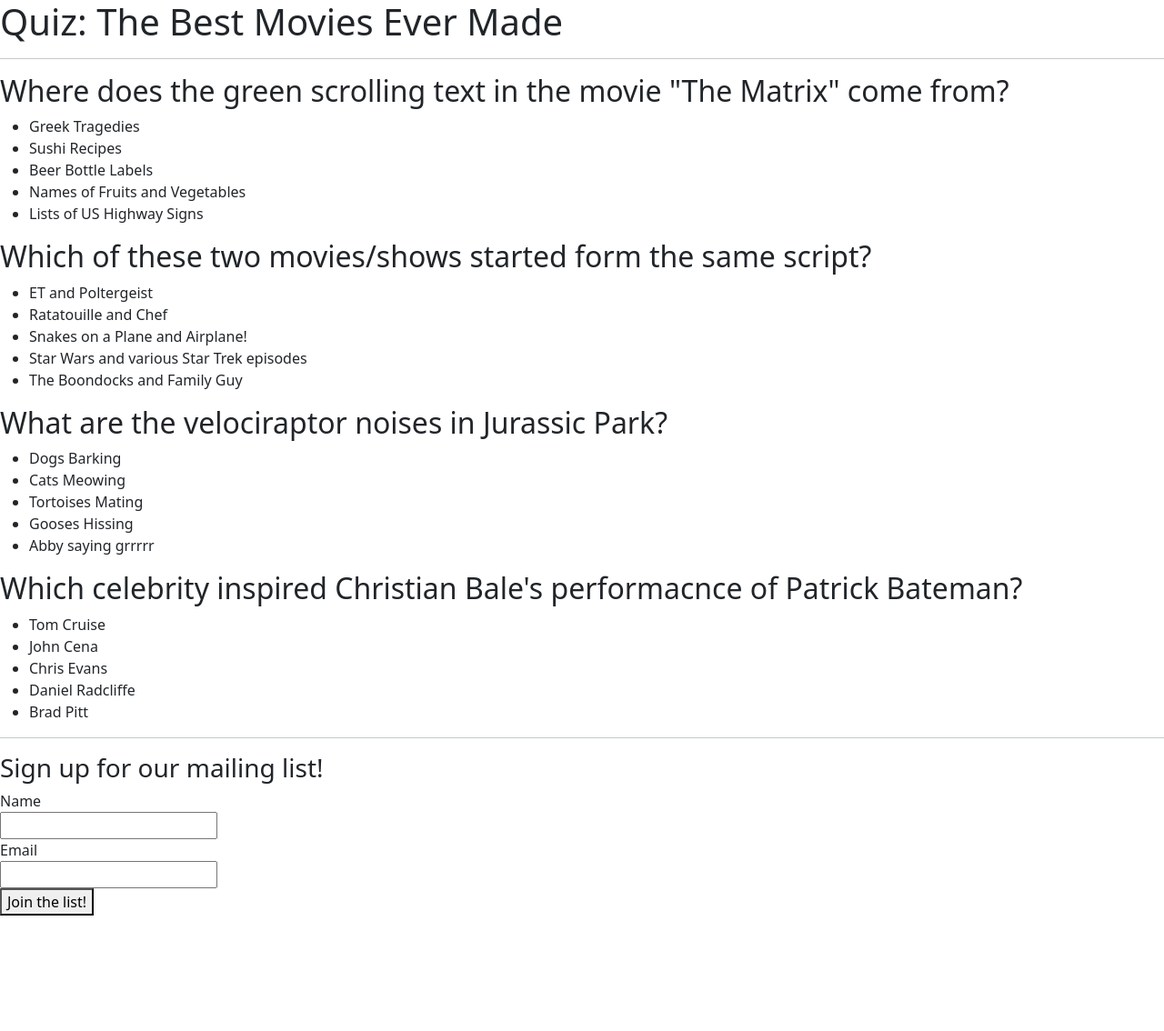
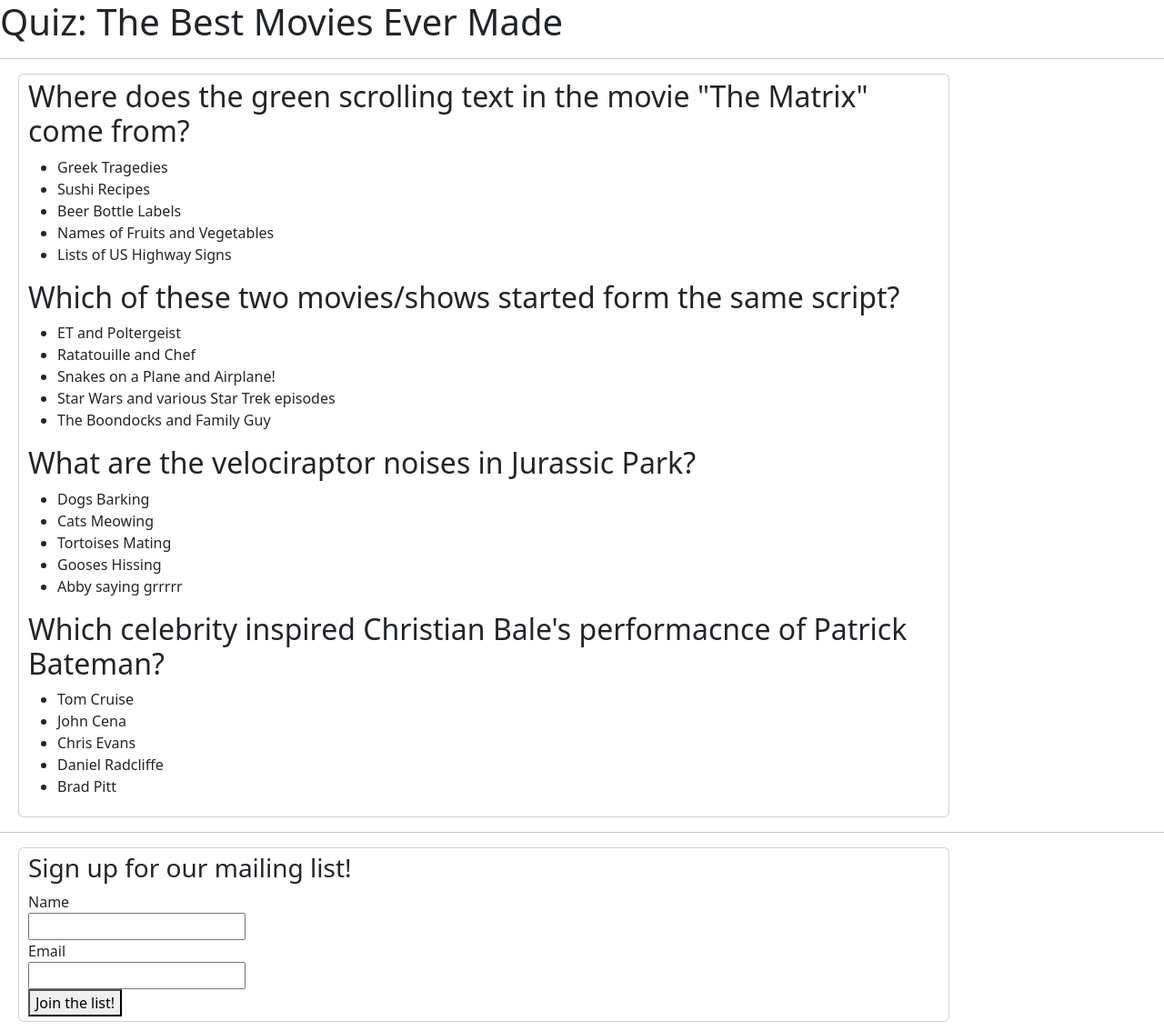
Before and after one commit to kalebwhite2/bootstrapdemo, a Flask app: page / in a window 1280 px wide. Shown: the whole page at 91% size. Before the commit the page ends 1007 px from the top, so only its background shows below. Run offline with Flask 3, Linux system fonts and the light colour scheme.

Commit message:
Add card styling

```diff
--- /dev/null
+++ b/static/styles.css
@@ -0,0 +1,5 @@
+.card-styling {
+    width: 80%;
+    margin: 10px 20px 10px 20px;
+    padding: 5px 10px 5px 10px;
+}
--- a/templates/failure.html
+++ b/templates/failure.html
@@ -5,6 +5,7 @@
     <meta name="viewport" content="width=device-width, initial-scale=1">
     <title>Bootstrap demo</title>
     <link href="https://cdn.jsdelivr.net/npm/bootstrap@5.3.2/dist/css/bootstrap.min.css" rel="stylesheet" integrity="sha384-T3c6CoIi6uLrA9TneNEoa7RxnatzjcDSCmG1MXxSR1GAsXEV/Dwwykc2MPK8M2HN" crossorigin="anonymous">
+    <link rel='stylesheet' href='/static/styles.css'>
   </head>
   <body>
     <script src="https://cdn.jsdelivr.net/npm/bootstrap@5.3.2/dist/js/bootstrap.bundle.min.js" integrity="sha384-C6RzsynM9kWDrMNeT87bh95OGNyZPhcTNXj1NW7RuBCsyN/o0jlpcV8Qyq46cDfL" crossorigin="anonymous"></script>
--- a/templates/index.html
+++ b/templates/index.html
@@ -5,12 +5,14 @@
     <meta name="viewport" content="width=device-width, initial-scale=1">
     <title>Bootstrap demo</title>
     <link href="https://cdn.jsdelivr.net/npm/bootstrap@5.3.2/dist/css/bootstrap.min.css" rel="stylesheet" integrity="sha384-T3c6CoIi6uLrA9TneNEoa7RxnatzjcDSCmG1MXxSR1GAsXEV/Dwwykc2MPK8M2HN" crossorigin="anonymous">
+    <link rel='stylesheet' href='/static/styles.css'>
   </head>
   <body>
     <script src="https://cdn.jsdelivr.net/npm/bootstrap@5.3.2/dist/js/bootstrap.bundle.min.js" integrity="sha384-C6RzsynM9kWDrMNeT87bh95OGNyZPhcTNXj1NW7RuBCsyN/o0jlpcV8Qyq46cDfL" crossorigin="anonymous"></script>
 
     <h1> Quiz: The Best Movies Ever Made </h1>
     <hr>
+    <div class="card card-styling">
       <h2> Where does the green scrolling text in the movie "The Matrix" come from? </h2>
       <ul>
         <li> Greek Tragedies </li>
@@ -43,8 +45,9 @@
         <li> Daniel Radcliffe </li>
         <li> Brad Pitt </li>
       </ul>
-
+    </div>
     <hr>
+    <div class="card card-styling">
       <h3>Sign up for our mailing list!</h3>
       <form>
         <label for="name">Name</label><br>
@@ -53,6 +56,7 @@
         <input type="text" id="email"><br>
         <button>Join the list!</button>
       </form>
+    </div>
 
   </body>
 </html>
--- a/templates/success.html
+++ b/templates/success.html
@@ -5,6 +5,7 @@
     <meta name="viewport" content="width=device-width, initial-scale=1">
     <title>Bootstrap demo</title>
     <link href="https://cdn.jsdelivr.net/npm/bootstrap@5.3.2/dist/css/bootstrap.min.css" rel="stylesheet" integrity="sha384-T3c6CoIi6uLrA9TneNEoa7RxnatzjcDSCmG1MXxSR1GAsXEV/Dwwykc2MPK8M2HN" crossorigin="anonymous">
+    <link rel='stylesheet' href='/static/styles.css'>
   </head>
   <body>
     <script src="https://cdn.jsdelivr.net/npm/bootstrap@5.3.2/dist/js/bootstrap.bundle.min.js" integrity="sha384-C6RzsynM9kWDrMNeT87bh95OGNyZPhcTNXj1NW7RuBCsyN/o0jlpcV8Qyq46cDfL" crossorigin="anonymous"></script>
```
Lines whose indentation alone changed are shown as unchanged.
